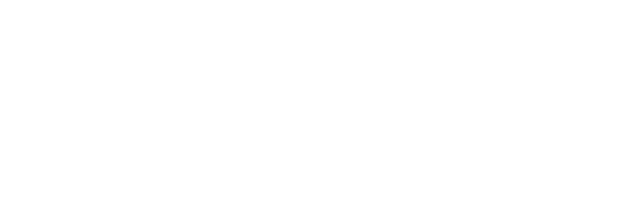
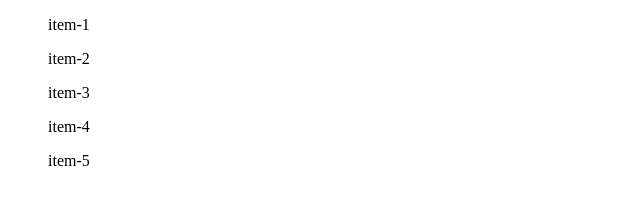
Before and after one commit to NatashaLifer/html-basics, a plain HTML site: page index.html in a window 1280 px wide. Shown: the whole page, without its empty margins (0-640 px from the left). Drawn offline with Linux system fonts and the light colour scheme.

Commit message:
add list

```diff
--- a/index.html
+++ b/index.html
@@ -9,6 +9,12 @@
     <link rel="stylesheet" href="./css/style.css" />
 </head>
 <body>
-    <div class="container"></div>
+    <div class="container">
+        <ul class="li">item-1</ul>
+        <ul class="li">item-2</ul>
+        <ul class="li">item-3</ul>
+        <ul class="li">item-4</ul>
+        <ul class="li">item-5</ul>
+    </div>
 </body>
 </html>
```
